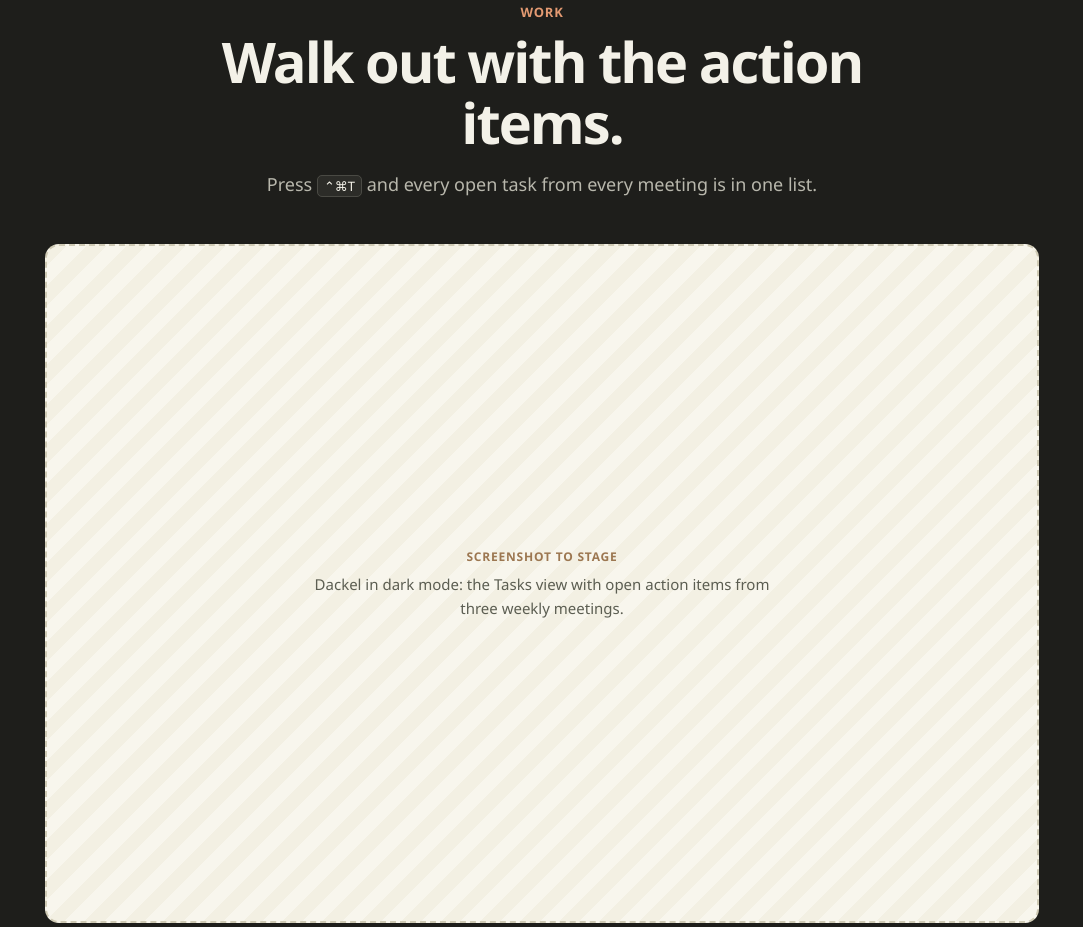
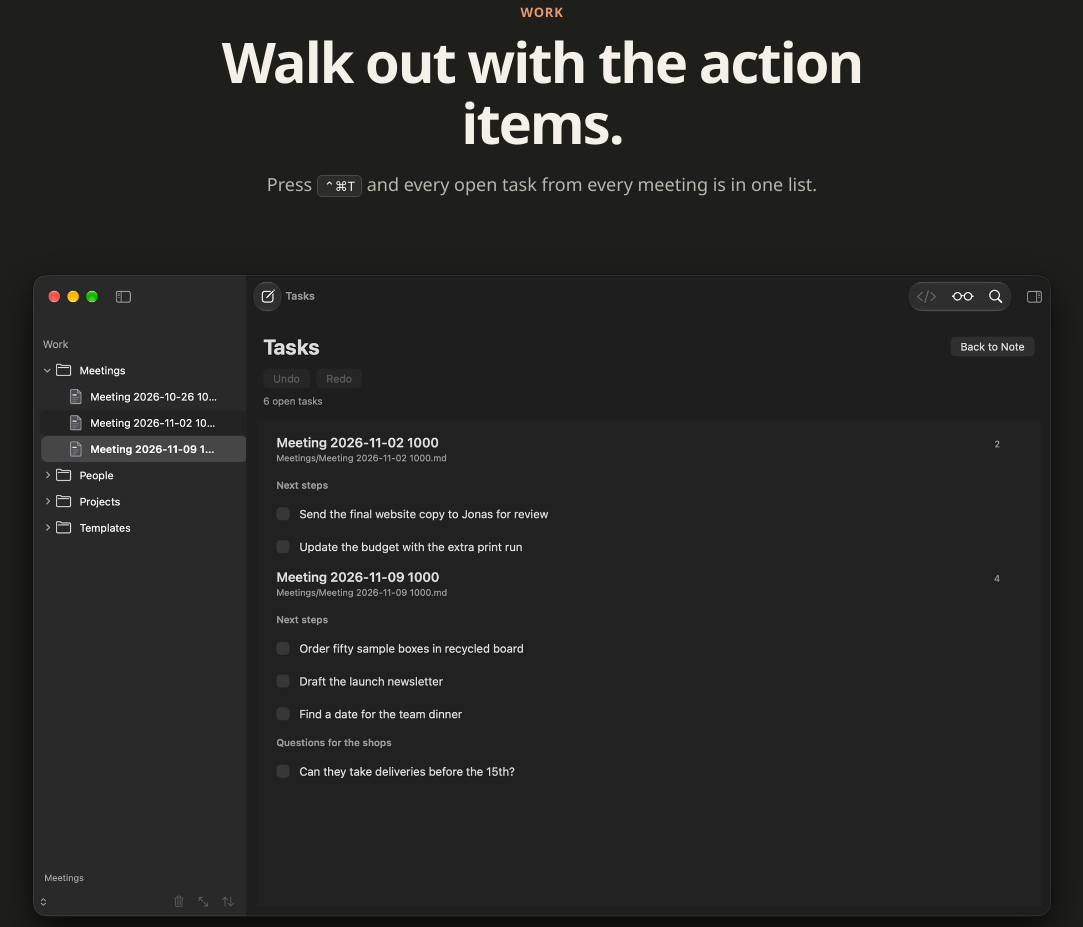
Before and after one commit to rblch/dackel-app, a plain HTML site: page index.html in a window 1280 px wide. Shown: the part 8803-9730 px from the top of the page, without its empty margins (98-1181 px from the left). Drawn offline with Linux system fonts and the light colour scheme.

Commit message:
Show the Tasks view in dark mode as the Work hero

```diff
--- a/index.html
+++ b/index.html
@@ -161,9 +161,7 @@
         <p class="chapter-lede">Press <kbd>⌃⌘T</kbd> and every open task from every meeting is in one list.</p>
       </header>
       <figure class="chapter-visual">
-        <div class="shot-todo" style="aspect-ratio: 2000 / 1368">
-          <p><strong>Screenshot to stage</strong>Dackel in dark mode: the Tasks view with open action items from three weekly meetings.</p>
-        </div>
+        <img src="assets/dackel-work-tasks-289ebf5d.png" alt="Dackel in dark mode showing the Tasks view: six open tasks gathered from two weekly meeting notes, grouped under each meeting's Next steps, such as sending the final website copy to Jonas and drafting the launch newsletter." width="2000" height="1321" loading="lazy">
       </figure>
     </section>
 
```
Also changed, not shown: assets/dackel-work-tasks-289ebf5d.png (added).
